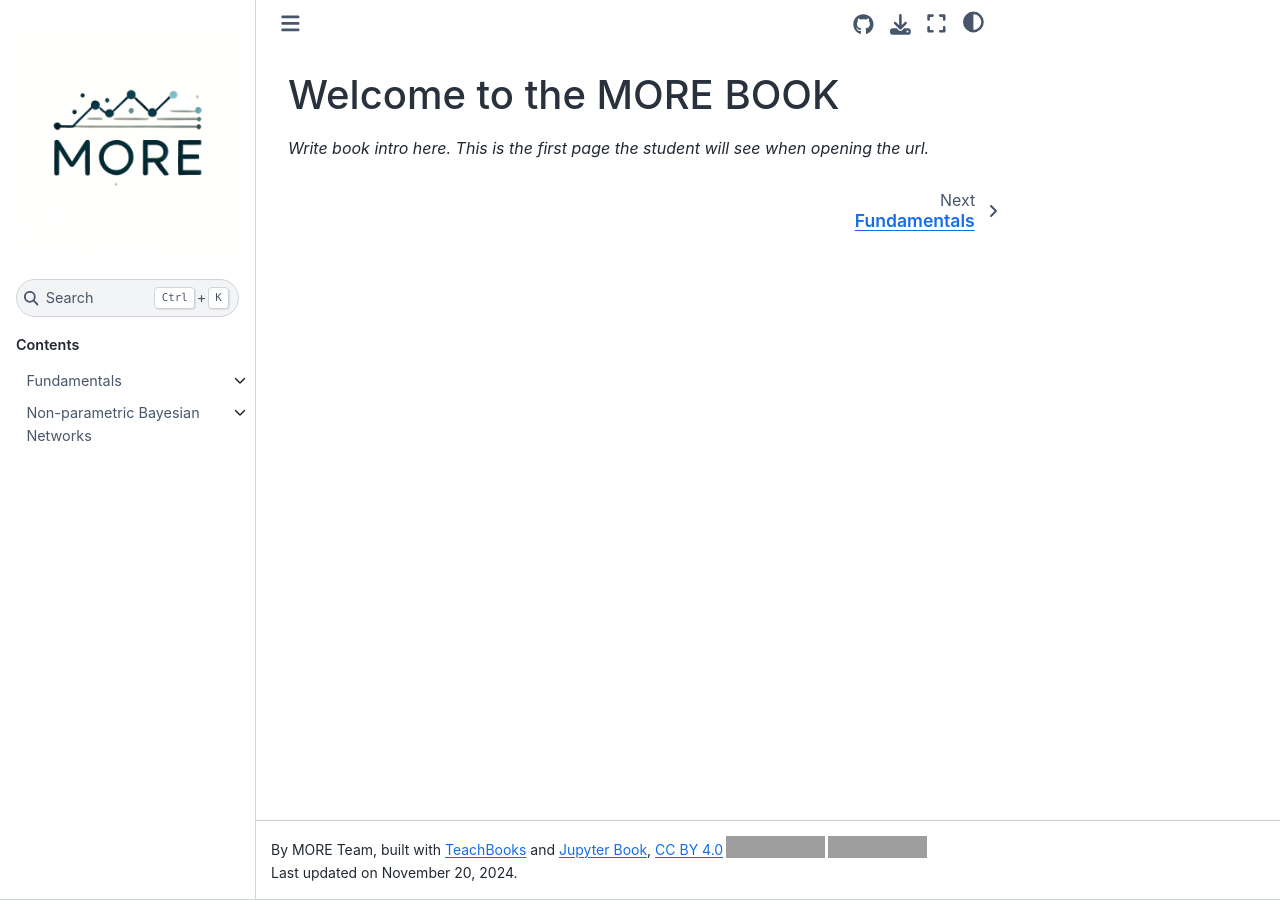
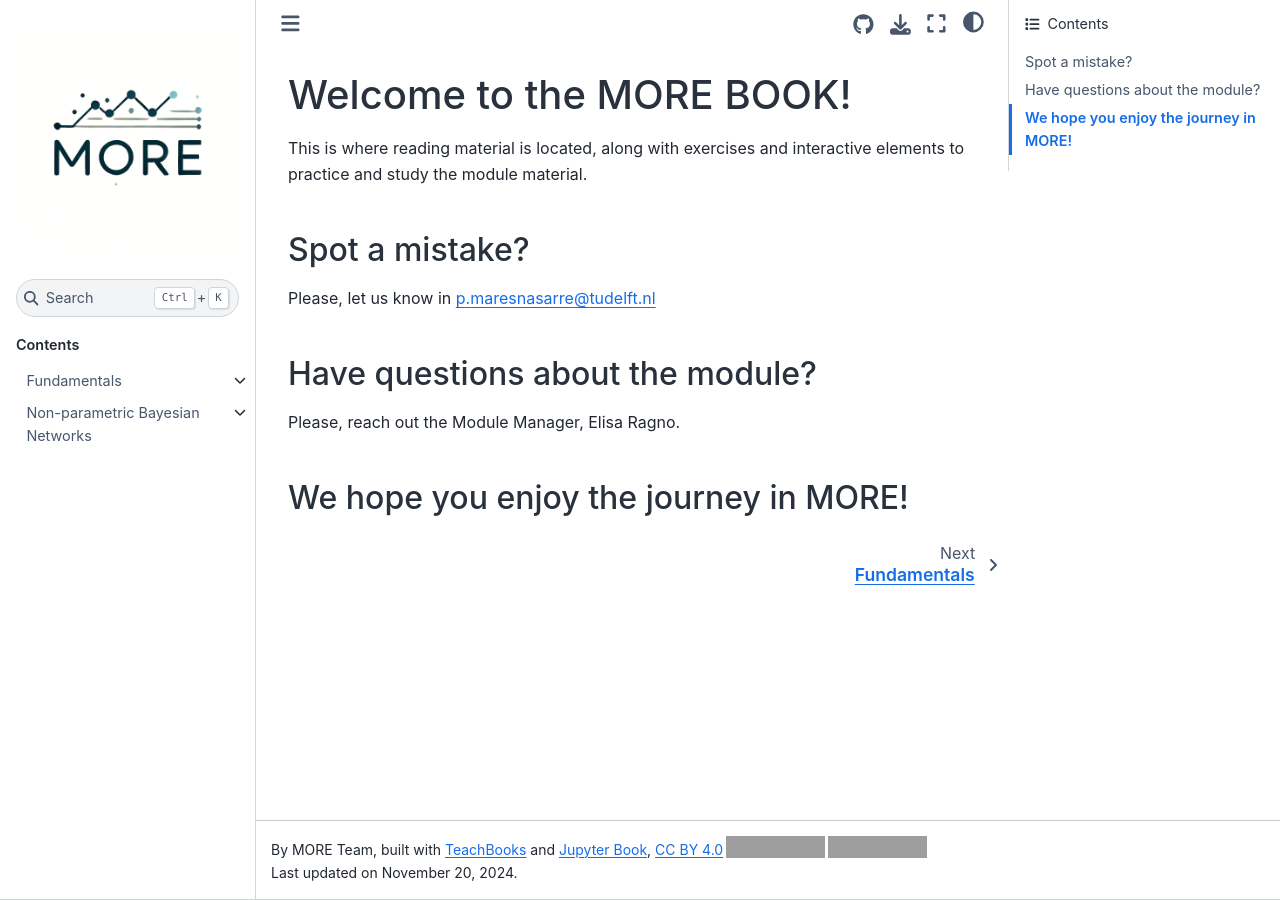
Before and after one commit to char998/Copulas-and-Bayesian-Networks, a Jupyter Book: the page built from book/intro.md, in a window 1280 px wide. Built offline with Jupyter Book 1.0.4 settings and Sphinx 7.4.7 and the Sphinx Book theme 1.1.4, drawn with Linux system fonts in a browser that asks for light colours; pages that are not in the unit, such as notebooks, are missing from menus; comment, search, counter and statistics services are not loaded; grey boxes are pictures that could not be loaded.

Commit message:
intro changed

```diff
--- a/book/intro.md
+++ b/book/intro.md
@@ -1,3 +1,14 @@
 (intro)=
-# Welcome to the MORE BOOK
-_Write book intro here. This is the first page the student will see when opening the url._
+# Welcome to the MORE BOOK!
+
+This is where reading material is located, along with exercises and interactive elements to practice and study the module material.
+
+## Spot a mistake?
+
+Please, let us know in p.maresnasarre@tudelft.nl
+
+## Have questions about the module?
+
+Please, reach out the Module Manager, Elisa Ragno.
+
+## We hope you enjoy the journey in MORE!
```
